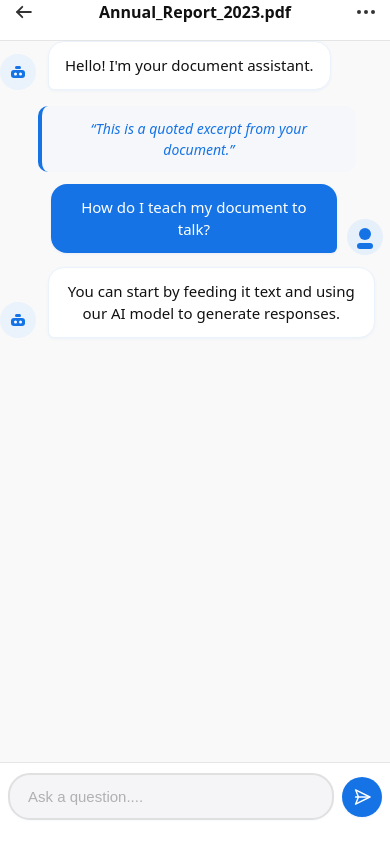
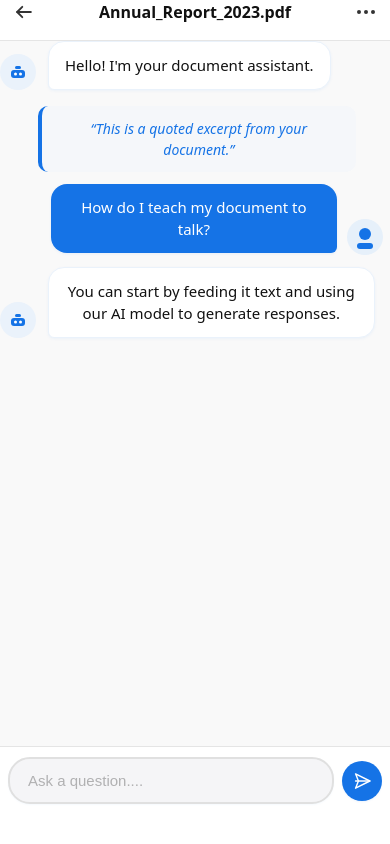
Before and after one commit to Bennymens/AskMyPDF, a React (Vite) app: page /chat in a window 390 px wide. Built offline with nearby package versions, Linux system fonts and the light colour scheme.

Commit message:
more ajustments

```diff
--- a/src/pages/ChatPreview.css
+++ b/src/pages/ChatPreview.css
@@ -470,15 +470,17 @@
     margin-bottom: 0;
   }
   .chat-input-bar {
-    position: absolute;
+    position: fixed;
     left: 0;
     right: 0;
-    bottom: 0;
+    bottom: 16px;
     padding: 10px 8px 24px 8px;
     background: #fff;
     display: flex;
     align-items: center;
     z-index: 100;
     margin-bottom: 0;
+    box-shadow: 0 0 0 100vmax #fff;
+    clip-path: inset(0 -100vmax -100vmax -100vmax);
   }
 }
```
